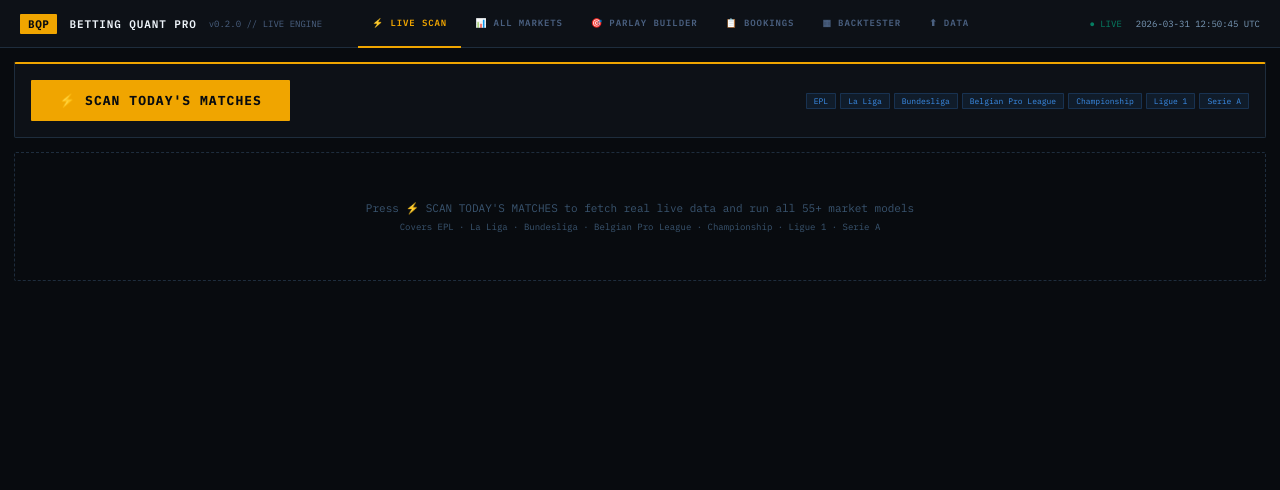
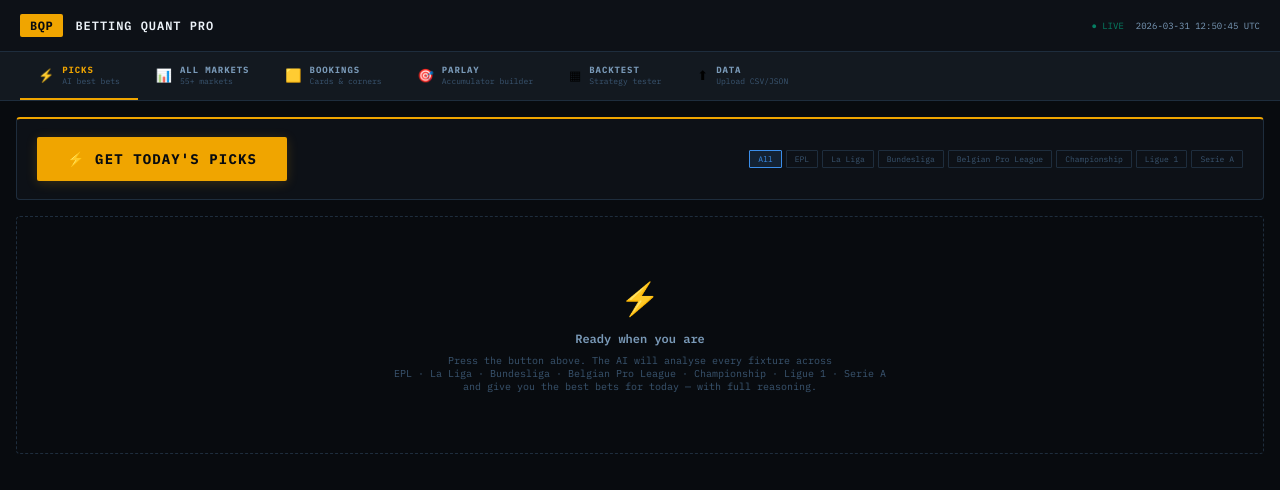
Before and after one commit to BIOUDIE/BetQuantPro, a React (Vite) app: page / in a window 1280 px wide. Shown: the top 490 px of the page. Built offline with nearby package versions, Linux system fonts and the light colour scheme.

Commit message:
Update App.jsx

```diff
--- a/src/App.jsx
+++ b/src/App.jsx
@@ -3,6 +3,11 @@ import { C, fmt, pct } from './theme.js'
 import { seedROI, seedBets } from './utils/seed.js'
 import { runBacktest } from './utils/engine.js'
 
+// Main views
+import PicksView        from './components/PicksView.jsx'
+import MarketAnalyzer   from './components/MarketAnalyzer.jsx'
+import BookingsAnalyzer from './components/BookingsAnalyzer.jsx'
+import ParlayBuilder    from './components/ParlayBuilder.jsx'
 import Panel            from './components/Panel.jsx'
 import StatBadge        from './components/StatBadge.jsx'
 import Tag              from './components/Tag.jsx'
@@ -11,38 +16,32 @@ import PerformanceGraph from './components/PerformanceGraph.jsx'
 import ValueBetsTable   from './components/ValueBetsTable.jsx'
 import FlukeDetector    from './components/FlukeDetector.jsx'
 import DataIngestion    from './components/DataIngestion.jsx'
-import UnifiedScan      from './components/UnifiedScan.jsx'
-import ParlayBuilder    from './components/ParlayBuilder.jsx'
-import BookingsAnalyzer from './components/BookingsAnalyzer.jsx'
-import MarketAnalyzer   from './components/MarketAnalyzer.jsx'
 
 const INITIAL_ROI  = seedROI()
 const INITIAL_BETS = seedBets()
 
-const TABS = [
-  { key: 'scan',      label: '⚡  LIVE SCAN'        },
-  { key: 'markets',   label: '📊  ALL MARKETS'       },
-  { key: 'parlay',    label: '🎯  PARLAY BUILDER'    },
-  { key: 'bookings',  label: '📋  BOOKINGS'          },
-  { key: 'dashboard', label: '▦  BACKTESTER'         },
-  { key: 'data',      label: '⬆  DATA'              },
+// ── Navigation items ──────────────────────────────────────────────────────────
+const NAV = [
+  { key: 'picks',     icon: '⚡', label: 'PICKS',      desc: 'AI best bets'       },
+  { key: 'markets',   icon: '📊', label: 'ALL MARKETS', desc: '55+ markets'        },
+  { key: 'bookings',  icon: '🟨', label: 'BOOKINGS',    desc: 'Cards & corners'    },
+  { key: 'parlay',    icon: '🎯', label: 'PARLAY',      desc: 'Accumulator builder'},
+  { key: 'backtest',  icon: '▦',  label: 'BACKTEST',    desc: 'Strategy tester'    },
+  { key: 'data',      icon: '⬆', label: 'DATA',         desc: 'Upload CSV/JSON'    },
 ]
 
 export default function App() {
-  const [tab,       setTab]       = useState('scan')
+  const [tab,       setTab]       = useState('picks')
   const [running,   setRunning]   = useState(false)
   const [validated, setValidated] = useState(false)
   const [roiData,   setRoiData]   = useState(INITIAL_ROI)
   const [bets,      setBets]      = useState(INITIAL_BETS)
   const [matchData, setMatchData] = useState(null)
   const [log,       setLog]       = useState([])
-  const [livePicks, setLivePicks] = useState([])   // HIGH-conf picks from scan
-  const [kpis,      setKpis]      = useState({
-    roi: 18.4, drawdown: -11.2, avgEV: 0.087, kelly: 0.124,
-  })
+  const [kpis,      setKpis]      = useState({ roi:18.4, drawdown:-11.2, avgEV:0.087, kelly:0.124 })
   const logRef = useRef(null)
 
-  const push = (msg, color = C.textD) =>
+  const push = (msg, color=C.textD) =>
     setLog(l => [...l.slice(-60), { msg, color, ts: Date.now() }])
 
   useEffect(() => {
@@ -50,251 +49,207 @@ export default function App() {
   }, [log])
 
   const handleRun = ({ text, stakeMode, threshold, parsed }) => {
-    setRunning(true)
-    setLog([])
-    const source = matchData ?? INITIAL_BETS
+    setRunning(true); setLog([])
+    const src = matchData ?? INITIAL_BETS
     const steps = [
-      [80,   `Loading ${source.length} matches...`,              C.textD],
-      [180,  `Strategy: "${text.slice(0, 45)}..."`,              C.blue],
-      [300,  `Threshold θ = ${threshold.toFixed(2)}`,            C.textD],
-      [420,  `Stake mode: ${stakeMode.toUpperCase()}`,           C.textD],
-      [560,  'Filtering by possession, xG, pressure index...',   C.textD],
-      [720,  'Evaluating value gaps...',                         C.amber],
-      [900,  'Simulating bet outcomes...',                       C.amber],
-      [1080, 'Calculating Kelly fractions...',                   C.textD],
-      [1220, 'Computing drawdown & Sharpe ratio...',             C.textD],
-      [1400, 'Backtest complete. Generating report...',          C.green],
+      [80,   `Loading ${src.length} matches...`,            C.textD],
+      [200,  `Parsing strategy: "${text.slice(0,40)}..."`,  C.blue],
+      [350,  `Threshold θ = ${threshold.toFixed(2)}`,       C.textD],
+      [500,  `Stake: ${stakeMode.toUpperCase()}`,           C.textD],
+      [680,  'Filtering by possession, xG, pressure...',   C.textD],
+      [880,  'Evaluating value gaps...',                    C.amber],
+      [1080, 'Simulating bet outcomes...',                  C.amber],
+      [1280, 'Computing Sharpe & drawdown...',              C.textD],
+      [1450, 'Backtest complete.',                          C.green],
     ]
-    steps.forEach(([t, msg, color]) => setTimeout(() => push(msg, color), t))
+    steps.forEach(([t,m,c]) => setTimeout(()=>push(m,c), t))
     setTimeout(() => {
-      const result = runBacktest(source, parsed ?? [], threshold, stakeMode)
-      let bank = 1000
-      const newRoi = Array.from({ length: 52 }, (_, i) => {
-        const delta = (Math.random() - 0.38) * 60 + i * 0.35
-        bank = Math.max(bank + delta, 400)
-        return {
-          week:     `W${String(i + 1).padStart(2, '0')}`,
-          bankroll: parseFloat(bank.toFixed(2)),
-          baseline: parseFloat((1000 + i * 8).toFixed(2)),
-          ev:       parseFloat((Math.random() * 0.18 - 0.04).toFixed(3)),
-        }
-      })
-      setRoiData(newRoi)
-      setKpis({
-        roi:      result.roi,
-        drawdown: -(result.maxDrawdown * 100),
-        avgEV:    result.bets.length > 0
-          ? result.bets.reduce((s, b) => s + (b.ev ?? 0), 0) / result.bets.length : 0,
-        kelly: result.bets.length > 0
-          ? result.bets.reduce((s, b) => s + (b.kelly ?? 0), 0) / result.bets.length : 0,
-      })
-      if (result.bets.length > 0) setBets(result.bets)
-      setValidated(true)
-      setRunning(false)
-      push(`✓ ${result.bets.length} qualifying bets | ROI ${fmt(result.roi, 1)}% | Win rate ${pct(result.winRate)}`, C.green)
-    }, 1550)
+      const result = runBacktest(src, parsed??[], threshold, stakeMode)
+      let bank=1000
+      setRoiData(Array.from({length:52},(_,i)=>{
+        bank=Math.max(bank+(Math.random()-0.38)*60+i*0.35,400)
+        return {week:`W${String(i+1).padStart(2,'0')}`,bankroll:parseFloat(bank.toFixed(2)),baseline:parseFloat((1000+i*8).toFixed(2)),ev:parseFloat((Math.random()*0.18-0.04).toFixed(3))}
+      }))
+      setKpis({roi:result.roi,drawdown:-(result.maxDrawdown*100),avgEV:result.bets.length>0?result.bets.reduce((s,b)=>s+(b.ev??0),0)/result.bets.length:0,kelly:result.bets.length>0?result.bets.reduce((s,b)=>s+(b.kelly??0),0)/result.bets.length:0})
+      if(result.bets.length>0) setBets(result.bets)
+      setValidated(true); setRunning(false)
+      push(`✓ ${result.bets.length} bets | ROI ${fmt(result.roi,1)}% | Win rate ${pct(result.winRate)}`, C.green)
+    }, 1600)
   }
 
-  const handleDataLoad = (rows) => {
-    setMatchData(rows)
-    push(`✓ Dataset loaded: ${rows.length} matches`, C.green)
-    setTab('dashboard')
-  }
+  const handleDataLoad = (rows) => { setMatchData(rows); push(`✓ ${rows.length} matches loaded`, C.green); setTab('backtest') }
 
   const kpiCards = [
-    { label: 'TOTAL ROI',    value: fmt(kpis.roi, 1) + '%',      delta: kpis.roi,      accent: C.green },
-    { label: 'MAX DRAWDOWN', value: fmt(kpis.drawdown, 1) + '%', delta: kpis.drawdown, accent: C.red   },
-    { label: 'AVG EV / BET', value: fmt(kpis.avgEV, 3),          delta: kpis.avgEV,    accent: C.amber },
-    { label: 'AVG KELLY f*', value: kpis.kelly.toFixed(3),        delta: kpis.kelly,    accent: C.blue  },
+    {label:'TOTAL ROI',    value:fmt(kpis.roi,1)+'%',      delta:kpis.roi,      accent:C.green},
+    {label:'MAX DRAWDOWN', value:fmt(kpis.drawdown,1)+'%', delta:kpis.drawdown, accent:C.red  },
+    {label:'AVG EV / BET', value:fmt(kpis.avgEV,3),        delta:kpis.avgEV,    accent:'#F0A500'},
+    {label:'AVG KELLY f*', value:kpis.kelly.toFixed(3),    delta:kpis.kelly,    accent:'#3B8EEA'},
   ]
 
   return (
-    <div style={{ background: C.bg0, minHeight: '100vh', display: 'flex', flexDirection: 'column' }}>
+    <div style={{ background:C.bg0, minHeight:'100vh', display:'flex', flexDirection:'column' }}>
 
-      {/* ── Header ─────────────────────────────────────────────────────────── */}
+      {/* ── Header ────────────────────────────────────────────────────────── */}
       <div style={{
-        background:     C.bg1,
-        borderBottom:   `1px solid ${C.border}`,
-        padding:        '0 20px',
-        height:          48,
-        display:        'flex',
-        alignItems:     'center',
-        justifyContent: 'space-between',
-        flexShrink:      0,
+        background:C.bg1, borderBottom:`1px solid ${C.border}`,
+        padding:'0 20px', height:52,
+        display:'flex', alignItems:'center', justifyContent:'space-between',
+        flexShrink:0,
       }}>
-        <div style={{ display: 'flex', alignItems: 'center', gap: 12 }}>
+        {/* Logo */}
+        <div style={{ display:'flex', alignItems:'center', gap:12 }}>
           <div style={{
-            background: C.amber, color: C.bg0, fontWeight: 700,
-            fontSize: 11, letterSpacing: '0.05em', padding: '3px 8px', borderRadius: 1,
+            background:'#F0A500', color:C.bg0, fontWeight:700,
+            fontSize:12, letterSpacing:'0.05em', padding:'4px 10px', borderRadius:2,
           }}>BQP</div>
-          <span style={{ fontSize: 11, fontWeight: 600, color: C.white, letterSpacing: '0.08em' }}>
+          <span style={{ fontSize:12, fontWeight:600, color:C.white, letterSpacing:'0.08em' }}>
             BETTING QUANT PRO
           </span>
-          <span style={{ fontSize: 9, color: C.muted }}>v0.2.0 // LIVE ENGINE</span>
-
-          <div style={{ marginLeft: 24, display: 'flex' }}>
-            {TABS.map(({ key, label }) => (
-              <button key={key} onClick={() => setTab(key)} style={{
-                background:    'none',
-                border:        'none',
-                borderBottom:  `2px solid ${tab === key ? C.amber : 'transparent'}`,
-                color:          tab === key ? C.amber : C.muted,
-                fontSize:       9,
-                fontWeight:     600,
-                letterSpacing: '0.1em',
-                padding:       '0 14px',
-                height:         48,
-                cursor:        'pointer',
-                whiteSpace:    'nowrap',
-              }}>
-                {label}
-              </button>
-            ))}
-          </div>
+          {matchData && (
+            <span style={{ fontSize:9, background:C.green+'22', color:C.green, border:`1px solid ${C.green}44`, padding:'2px 8px', borderRadius:1 }}>
+              {matchData.length} MATCHES LOADED
+            </span>
+          )}
         </div>
 
-        <div style={{ display: 'flex', alignItems: 'center', gap: 14 }}>
-          {matchData && <Tag color={C.green}>{matchData.length} MATCHES LOADED</Tag>}
-          <span style={{ fontSize: 9, color: C.green, animation: 'blink 2s ease-in-out infinite' }}>
-            ● LIVE
-          </span>
-          <span style={{ fontSize: 9, color: C.textD }}>
-            {new Date().toISOString().replace('T', ' ').slice(0, 19)} UTC
+        {/* Live indicator */}
+        <div style={{ display:'flex', alignItems:'center', gap:12 }}>
+          <span style={{ fontSize:9, color:C.green, animation:'blink 2s ease-in-out infinite' }}>● LIVE</span>
+          <span style={{ fontSize:9, color:C.textD }}>
+            {new Date().toISOString().replace('T',' ').slice(0,19)} UTC
           </span>
         </div>
       </div>
 
-      {/* ── Page body ──────────────────────────────────────────────────────── */}
-      <div style={{ flex: 1, padding: 14, display: 'flex', flexDirection: 'column', gap: 12, overflowY: 'auto' }}>
+      {/* ── Navigation ────────────────────────────────────────────────────── */}
+      <div style={{
+        background:C.bg2, borderBottom:`1px solid ${C.border}`,
+        padding:'0 20px', display:'flex', gap:0, flexShrink:0,
+        overflowX:'auto',
+      }}>
+        {NAV.map(({key,icon,label,desc}) => (
+          <button key={key} onClick={()=>setTab(key)} style={{
+            background:   'none',
+            border:       'none',
+            borderBottom: `2px solid ${tab===key?'#F0A500':'transparent'}`,
+            padding:      '12px 18px',
+            cursor:       'pointer',
+            display:      'flex',
+            alignItems:   'center',
+            gap:           8,
+            transition:   'all 0.1s',
+            whiteSpace:   'nowrap',
+            flexShrink:    0,
+          }}>
+            <span style={{ fontSize:13 }}>{icon}</span>
+            <div style={{ display:'flex', flexDirection:'column', alignItems:'flex-start', gap:1 }}>
+              <span style={{
+                fontSize:   9,
+                fontWeight: 700,
+                letterSpacing:'0.1em',
+                color:      tab===key?'#F0A500':C.textD,
+              }}>{label}</span>
+              <span style={{ fontSize:8, color:C.textDD }}>{desc}</span>
+            </div>
+            {key==='picks'&&tab!=='picks'&&(
+              <span style={{ fontSize:8, background:C.green+'22', color:C.green, border:`1px solid ${C.green}44`, padding:'1px 5px', borderRadius:1 }}>MAIN</span>
+            )}
+          </button>
+        ))}
+      </div>
 
-        {/* ════ LIVE SCAN TAB — unified engine ════ */}
-        {tab === 'scan' && (
-          <div style={{ animation: 'fadeIn 0.3s ease' }}>
-            <UnifiedScan />
-          </div>
-        )}
+      {/* ── Content ───────────────────────────────────────────────────────── */}
+      <div style={{ flex:1, padding:16, display:'flex', flexDirection:'column', gap:12, overflowY:'auto' }}>
 
-        {/* ════ ALL MARKETS TAB ════ */}
-        {tab === 'markets' && (
-          <div style={{ animation: 'fadeIn 0.3s ease' }}>
-            <MarketAnalyzer />
-          </div>
-        )}
+        {/* PICKS — the home screen */}
+        {tab==='picks' && <PicksView />}
 
-        {/* ════ PARLAY BUILDER TAB ════ */}
-        {tab === 'parlay' && (
-          <div style={{ animation: 'fadeIn 0.3s ease' }}>
-            {livePicks.length > 0 && (
-              <div style={{
-                fontSize: 10, color: C.green, padding: '8px 14px',
-                background: C.green + '0D', border: `1px solid ${C.green}33`,
-                borderRadius: 2, marginBottom: 12,
-              }}>
-                ✓ {livePicks.length} live picks loaded from today's scan — they appear in the pool below
-              </div>
-            )}
-            <ParlayBuilder livePicks={livePicks} />
-          </div>
-        )}
+        {/* ALL MARKETS */}
+        {tab==='markets' && <MarketAnalyzer />}
 
-        {/* ════ BOOKINGS ANALYZER TAB ════ */}
-        {tab === 'bookings' && (
-          <div style={{ animation: 'fadeIn 0.3s ease' }}>
-            <BookingsAnalyzer />
-          </div>
-        )}
+        {/* BOOKINGS */}
+        {tab==='bookings' && <BookingsAnalyzer />}
 
-        {/* ════ BACKTESTER TAB ════ */}
-        {tab === 'dashboard' && (
+        {/* PARLAY BUILDER */}
+        {tab==='parlay' && <ParlayBuilder />}
+
+        {/* BACKTEST */}
+        {tab==='backtest' && (
           <>
-            <div style={{ display: 'grid', gridTemplateColumns: 'repeat(4, 1fr)', gap: 10 }}>
-              {kpiCards.map(k => <StatBadge key={k.label} {...k} />)}
+            <div style={{ display:'grid', gridTemplateColumns:'repeat(4,1fr)', gap:10 }}>
+              {kpiCards.map(k=><StatBadge key={k.label} {...k}/>)}
             </div>
-
-            <div style={{ display: 'grid', gridTemplateColumns: '1fr 1.45fr', gap: 12 }}>
-              <div style={{ display: 'flex', flexDirection: 'column', gap: 12 }}>
-                <Panel title="Strategy Input" icon="⬡" accent={C.amber}
-                  headerRight={<Tag color={validated ? C.green : C.muted}>{validated ? 'VALIDATED' : 'DRAFT'}</Tag>}>
-                  <StrategyInput onRun={handleRun} running={running} />
+            <div style={{ display:'grid', gridTemplateColumns:'1fr 1.45fr', gap:12 }}>
+              <div style={{ display:'flex', flexDirection:'column', gap:12 }}>
+                <Panel title="Strategy Input" icon="⬡" accent='#F0A500'
+                  headerRight={<Tag color={validated?C.green:C.muted}>{validated?'VALIDATED':'DRAFT'}</Tag>}>
+                  <StrategyInput onRun={handleRun} running={running}/>
                 </Panel>
-                <Panel title="Execution Log" icon="◉" accent={C.blue}>
-                  <div ref={logRef} style={{ height: 118, overflowY: 'auto', fontSize: 10,
-                    display: 'flex', flexDirection: 'column', gap: 3 }}>
-                    {log.length === 0
-                      ? <span style={{ color: C.textDD }}>// run a backtest to see output</span>
-                      : log.map((l, i) => (
-                          <div key={i} style={{ color: l.color, lineHeight: 1.6 }}>
-                            <span style={{ color: C.textDD }}>[{new Date(l.ts).toISOString().slice(11, 19)}]</span>
+                <Panel title="Execution Log" icon="◉" accent='#3B8EEA'>
+                  <div ref={logRef} style={{ height:120, overflowY:'auto', fontSize:10, display:'flex', flexDirection:'column', gap:3 }}>
+                    {log.length===0
+                      ? <span style={{ color:C.textDD }}>// run a backtest to see output</span>
+                      : log.map((l,i)=>(
+                          <div key={i} style={{ color:l.color, lineHeight:1.6 }}>
+                            <span style={{ color:C.textDD }}>[{new Date(l.ts).toISOString().slice(11,19)}]</span>
                             {' '}{l.msg}
                           </div>
                         ))
                     }
-                    {running && <span style={{ color: C.amber, animation: 'blink 0.8s infinite' }}>▋</span>}
+                    {running&&<span style={{ color:'#F0A500', animation:'blink 0.8s infinite' }}>▋</span>}
                   </div>
                 </Panel>
               </div>
-              <Panel title="Performance Graph" icon="▦" accent={C.green} style={{ minHeight: 380 }}
+              <Panel title="Performance Graph" icon="▦" accent={C.green} style={{ minHeight:380 }}
                 headerRight={
-                  <div style={{ display: 'flex', alignItems: 'center', gap: 10 }}>
-                    <div style={{ width: 8, height: 8, borderRadius: '50%', background: C.amber }} />
-                    <span style={{ fontSize: 9, color: C.textD }}>STRATEGY</span>
-                    <div style={{ width: 10, height: 2, background: C.blue }} />
-                    <span style={{ fontSize: 9, color: C.textD }}>BASELINE</span>
+                  <div style={{ display:'flex', alignItems:'center', gap:8 }}>
+                    <div style={{ width:8, height:8, borderRadius:'50%', background:'#F0A500' }}/>
+                    <span style={{ fontSize:9, color:C.textD }}>STRATEGY</span>
+                    <div style={{ width:10, height:2, background:'#3B8EEA' }}/>
+                    <span style={{ fontSize:9, color:C.textD }}>BASELINE</span>
                   </div>
                 }>
-                <PerformanceGraph data={roiData} bets={bets} />
+                <PerformanceGraph data={roiData} bets={bets}/>
               </Panel>
             </div>
-
-            <div style={{ display: 'grid', gridTemplateColumns: '1.65fr 1fr', gap: 12 }}>
+            <div style={{ display:'grid', gridTemplateColumns:'1.65fr 1fr', gap:12 }}>
               <Panel title="Value Bets Ledger" icon="◎" accent={C.green}
-                headerRight={
-                  <span style={{ fontSize: 9, color: C.green }}>
-                    {bets.filter(b => (b.gap ?? 0) > 0.05).length} VALUE BETS
-                  </span>
-                }>
-                <ValueBetsTable bets={bets} />
+                headerRight={<span style={{ fontSize:9, color:C.green }}>{bets.filter(b=>(b.gap??0)>0.05).length} VALUE BETS</span>}>
+                <ValueBetsTable bets={bets}/>
               </Panel>
               <Panel title="Fluke Detector" icon="⚠" accent={C.red}
                 headerRight={<Tag color={C.red}>OVERVALUED</Tag>}>
-                <FlukeDetector />
+                <FlukeDetector/>
               </Panel>
             </div>
           </>
         )}
 
-        {/* ════ DATA TAB ════ */}
-        {tab === 'data' && (
-          <div style={{ display: 'grid', gridTemplateColumns: '1fr 1fr', gap: 14, animation: 'fadeIn 0.3s ease' }}>
-            <Panel title="Data Ingestion" icon="⬆" accent={C.amber}>
-              <DataIngestion onLoad={handleDataLoad} />
+        {/* DATA */}
+        {tab==='data' && (
+          <div style={{ display:'grid', gridTemplateColumns:'1fr 1fr', gap:14 }}>
+            <Panel title="Data Ingestion" icon="⬆" accent='#F0A500'>
+              <DataIngestion onLoad={handleDataLoad}/>
             </Panel>
-            <Panel title="Format Guide" icon="ℹ" accent={C.blue}>
-              <div style={{ display: 'flex', flexDirection: 'column', gap: 14 }}>
-                <div style={{ fontSize: 11, color: C.textD, lineHeight: 1.9 }}>
-                  Upload a <span style={{ color: C.amberL }}>.csv</span> or{' '}
-                  <span style={{ color: C.amberL }}>.json</span> file to backtest against your own historical data.
-                  On the Live Scan tab, real data is pulled automatically from Sportmonks.
+            <Panel title="Format Guide" icon="ℹ" accent='#3B8EEA'>
+              <div style={{ display:'flex', flexDirection:'column', gap:10 }}>
+                <div style={{ fontSize:11, color:C.textD, lineHeight:1.9 }}>
+                  Upload a <span style={{ color:'#F0A500' }}>.csv</span> or <span style={{ color:'#F0A500' }}>.json</span> file to backtest against your own historical data.
+                  On the Picks tab, real data is pulled live from Sportmonks automatically.
                 </div>
                 {[
                   ['Required',   C.red,   'home_team, away_team, home_goals, away_goals'],
-                  ['xG fields',  C.amber, 'home_xg, away_xg'],
-                  ['Possession', C.blue,  'home_possession, away_possession'],
+                  ['xG',         '#F0A500','home_xg, away_xg'],
+                  ['Possession', '#3B8EEA','home_possession, away_possession'],
                   ['Shots',      C.green, 'home_shots_on_target, away_shots_on_target'],
-                  ['Set pieces', C.blue,  'home_corners, away_corners'],
-                  ['Discipline', C.amber, 'home_yellow_cards, away_yellow_cards, home_red_cards, away_red_cards, home_fouls, away_fouls'],
+                  ['Set pieces', '#3B8EEA','home_corners, away_corners'],
+                  ['Discipline', '#F0A500','home_yellow_cards, away_yellow_cards, home_red_cards, away_red_cards, home_fouls, away_fouls'],
                   ['Odds',       C.green, 'odds_home_win, odds_draw, odds_away_win'],
                   ['Pre-calc',   C.textD, 'calc, impl, gap, ev, kelly, odds, result'],
-                ].map(([label, color, fields]) => (
-                  <div key={label} style={{
-                    display: 'flex', gap: 10, padding: '6px 10px',
-                    background: C.bg2, border: `1px solid ${C.border}`,
-                    borderLeft: `3px solid ${color}`, borderRadius: 2,
-                  }}>
-                    <div style={{ width: 76, fontSize: 9, color, fontWeight: 700, letterSpacing: '0.08em', flexShrink: 0 }}>
-                      {label.toUpperCase()}
-                    </div>
-                    <div style={{ fontSize: 9, color: C.textD, lineHeight: 1.7 }}>{fields}</div>
+                ].map(([l,c,f])=>(
+                  <div key={l} style={{ display:'flex', gap:10, padding:'6px 10px', background:C.bg2, border:`1px solid ${C.border}`, borderLeft:`3px solid ${c}`, borderRadius:2 }}>
+                    <div style={{ width:72, fontSize:9, color:c, fontWeight:700, letterSpacing:'0.08em', flexShrink:0 }}>{l.toUpperCase()}</div>
+                    <div style={{ fontSize:9, color:C.textD, lineHeight:1.7 }}>{f}</div>
                   </div>
                 ))}
               </div>
```
